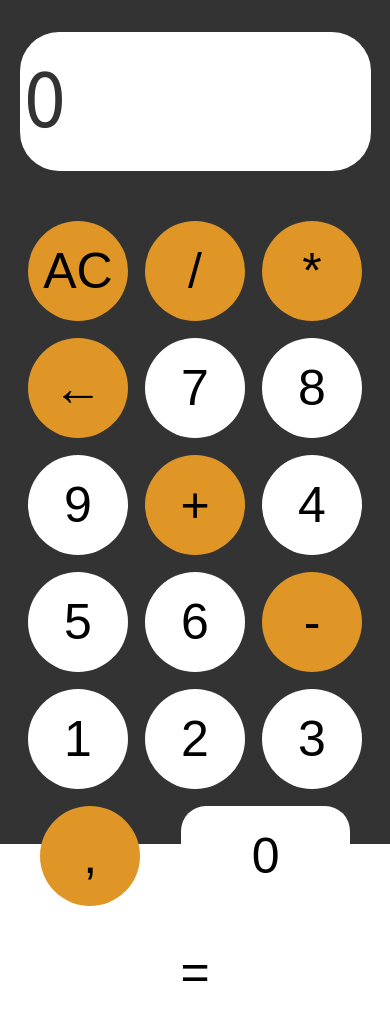
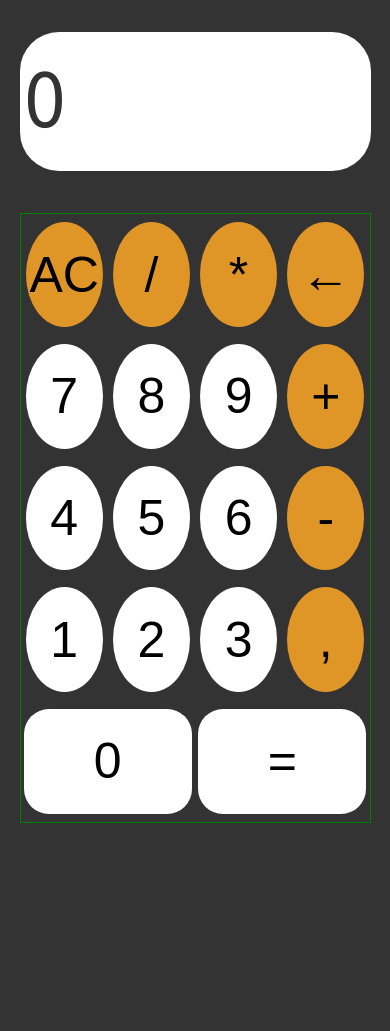
Before and after one commit to forshow/forshow.github.io, a PHP site: page / in a window 390 px wide. After the commit the page ends 823 px from the top, so only its background shows below. Run offline with PHP 8.4, Linux system fonts and the light colour scheme.

Commit message:
calc update

```diff
--- a/Calculator/style.css
+++ b/Calculator/style.css
@@ -74,6 +74,8 @@ body {
         body #calc #display #input {
           box-sizing: border-box; }
       body #calc #buttons {
+        border: 1px solid green;
+        height: 75%;
                 /*
 
 
@@ -105,5 +107,4 @@ body {
                 }
                 */ }
         body #calc #buttons .btn {
-          width: 100px;
-          height: 100px; } }
+          width: 22%; } }
--- a/Calculator/style.scss
+++ b/Calculator/style.scss
@@ -103,10 +103,10 @@ body {
             }
 
             #buttons {
-
+                border: 1px solid green;
+                height: 75%;
                 .btn {
-                    width: 100px;
-                    height: 100px;
+                    width: 22%;
                 }
                 /*
 
```
Also changed, not shown: 1 other file.
